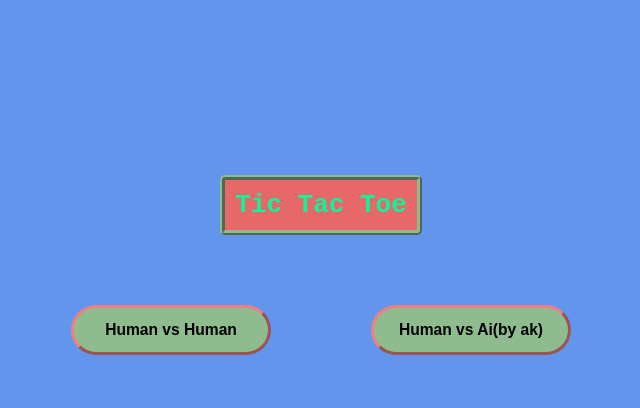
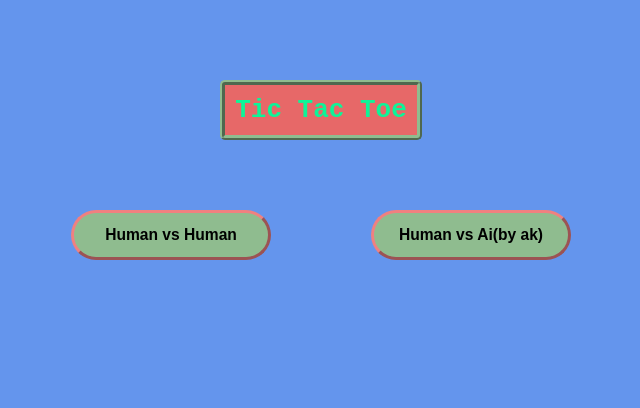
Before and after one commit to Adi7890p/Tic-Tac-Toe, a plain HTML site: page index.html in a window 1280 px wide. Shown: the whole page, without its empty margins (319-959 px from the left). Drawn offline with Linux system fonts and the light colour scheme.

Commit message:
Update start.css

```diff
--- a/start.css
+++ b/start.css
@@ -7,9 +7,9 @@ body{
     flex-direction: column;
     justify-content: center;
     align-items: center;
-    height: 500px;
+    height: 100%;
     background-color: cornflowerblue;
-
+    width:100%;
 }
 h1{
     font-family:monospace;
```
